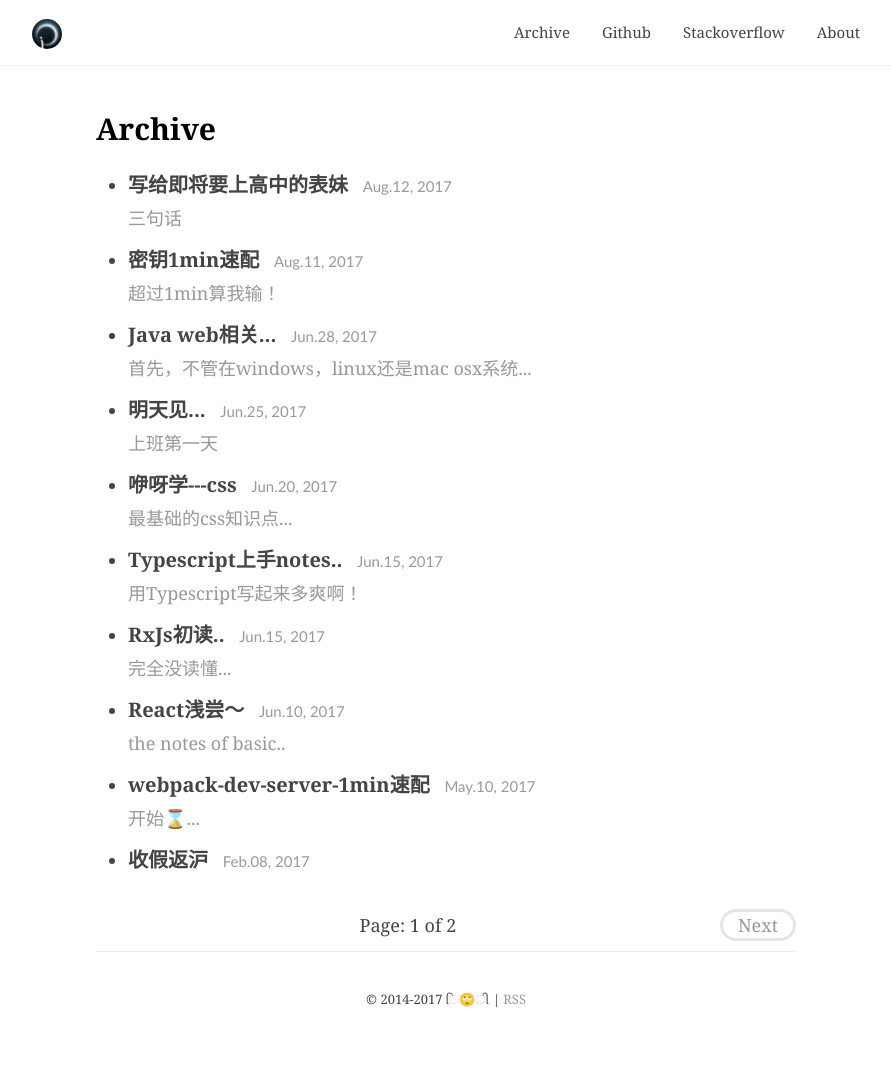
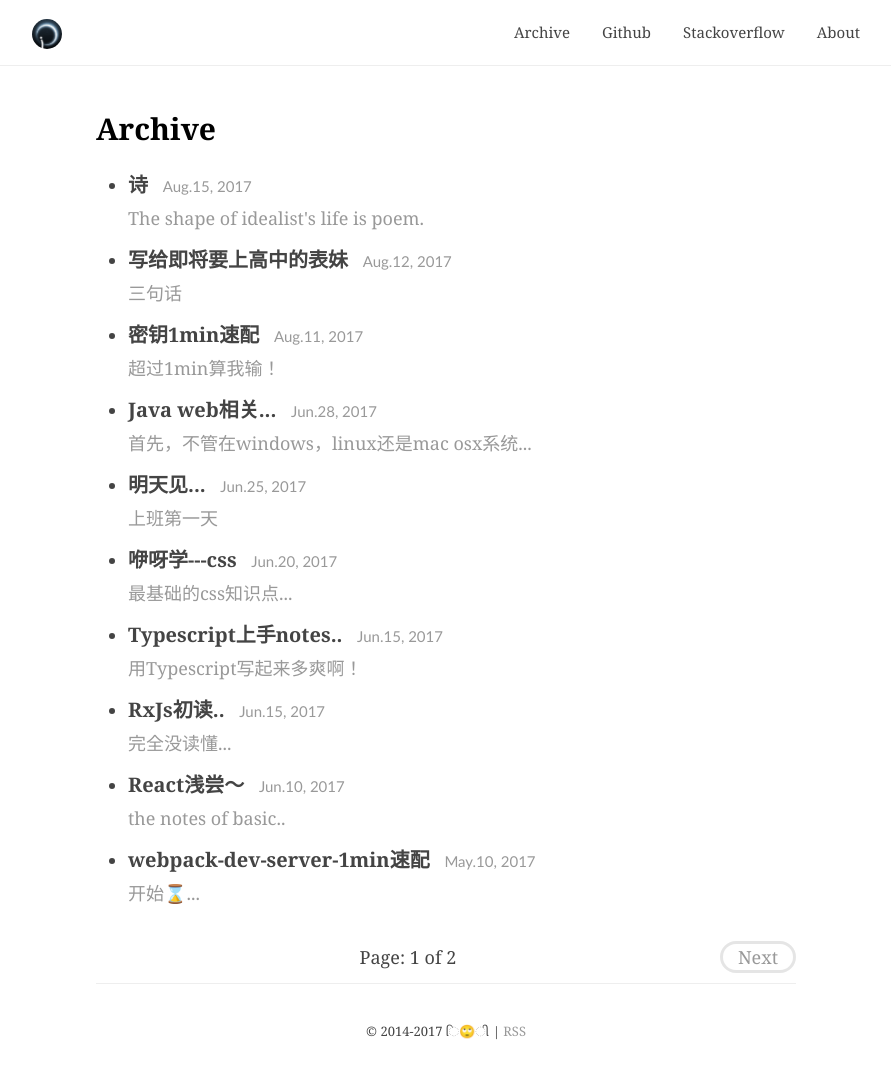
Before and after one commit to Nunchakus888/essay, a Jekyll site: the page built from archive/index.html, in a window 1280 px wide. Shown: the whole page, without its empty margins (194-1085 px from the left). Built offline with Jekyll 4.4.1, drawn with Linux system fonts in a browser that asks for light colours; the list of posts is cut into pages by our own code; comment, search, counter and statistics services are not loaded; before the commit the page ends 1047 px from its top, so only the background shows below that; some of the changed lines change nothing that is shown.

Commit message:
😄😄😄😄😄😄😄😄😄😄😄😄😄😄😄😄😄😄😄🌹🌹🌹🌹🌹🌹🌹🌹🌹🌹🌹🌹🌹

```diff
--- a/_posts/life/2016/2016-04-16-诗.md
+++ b/_posts/life/2016/2017-08-16-poem.md
@@ -1,13 +1,14 @@
 ---
 layout: post
 title:  诗
-date:   2016-04-16 00:00:00 +0800
+date:   2017-08-16 00:00:00 +0800
 categories: diary
 location: ShangHai, China
 description: The shape of idealist's life is poem.
 tail: 情话写满天涯海角，却还是没能找到你...
 ---
 ---
+
 
 ## 喜欢
 + 我对你说
```
Also changed, not shown: _posts/Mac-os/terminal折腾记.md (+2 -0 lines), _posts/Mysql-Notes/2016-09-10-一天写一句sql是怎样一种体验(⊙o⊙)….md (+2 -0 lines), _posts/life/2014/2014-10-07-电视剧《匆匆那年》观后感.md (renamed from _posts/life/2014/2014-10-07电视剧《匆匆那年》观后感.md, +1 -0 lines), _posts/life/2015/2015-09-15-😫.md (renamed from _posts/life/2015/2015-09-15😫.md, +1 -0 lines).
